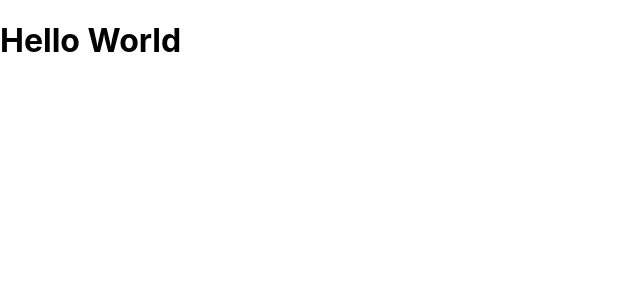
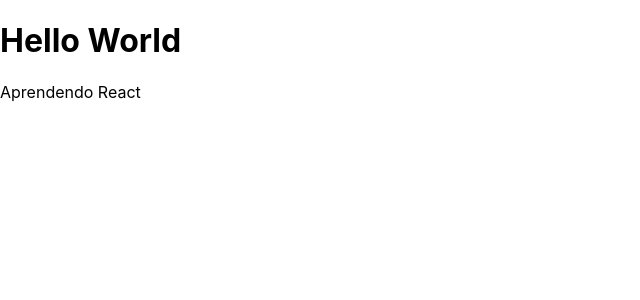
Before and after one commit to VictorHugoCarneiro/React_Project, a React (Create React App) app: page / in a window 1280 px wide. Shown: the top 300 px of the page, without its empty margins (0-640 px from the left). Built offline with nearby package versions, Linux system fonts and the light colour scheme.

Commit message:
Components

```diff
--- a/src/App.js
+++ b/src/App.js
@@ -1,10 +1,12 @@
  import React from 'react';
  import HelloWorld from './Hello';
+ import LoremIpsum from './components/LoremIpsum';
 
 function App() {
   return (
     <div>
       <HelloWorld/>
+      <LoremIpsum/>
     </div>
   );
 }
--- /dev/null
+++ b/src/components/LoremIpsum.js
@@ -0,0 +1,7 @@
+import React from "react";
+
+const LoremIpsum = () => {
+    return <p>Aprendendo React</p>
+}
+
+export default LoremIpsum;
```
